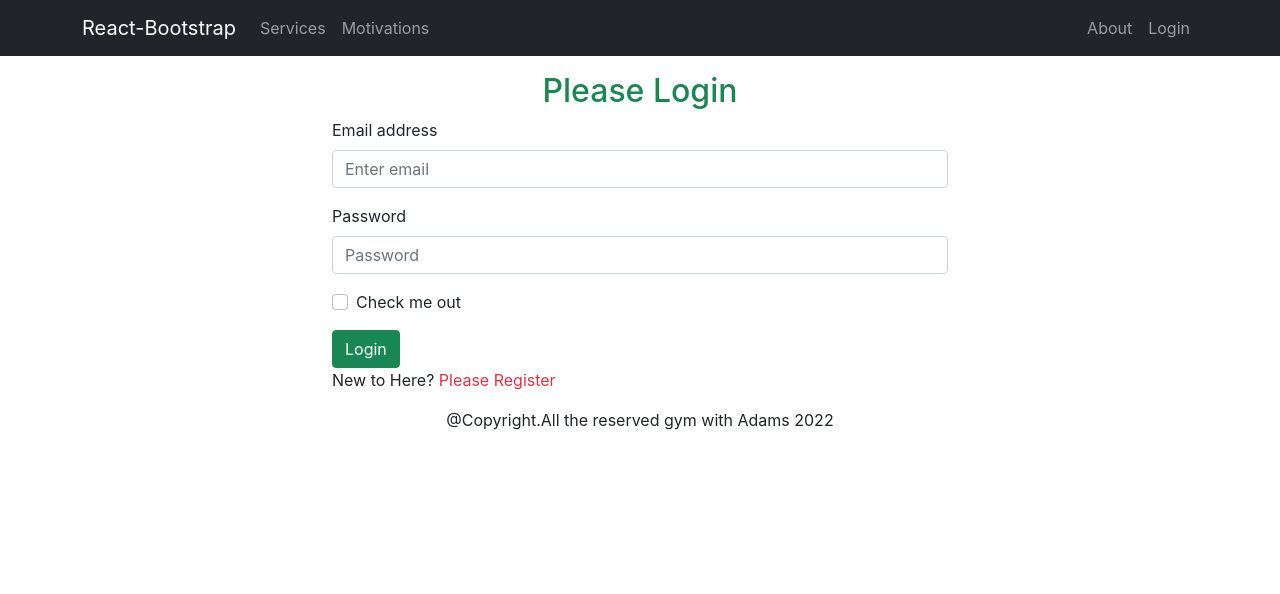
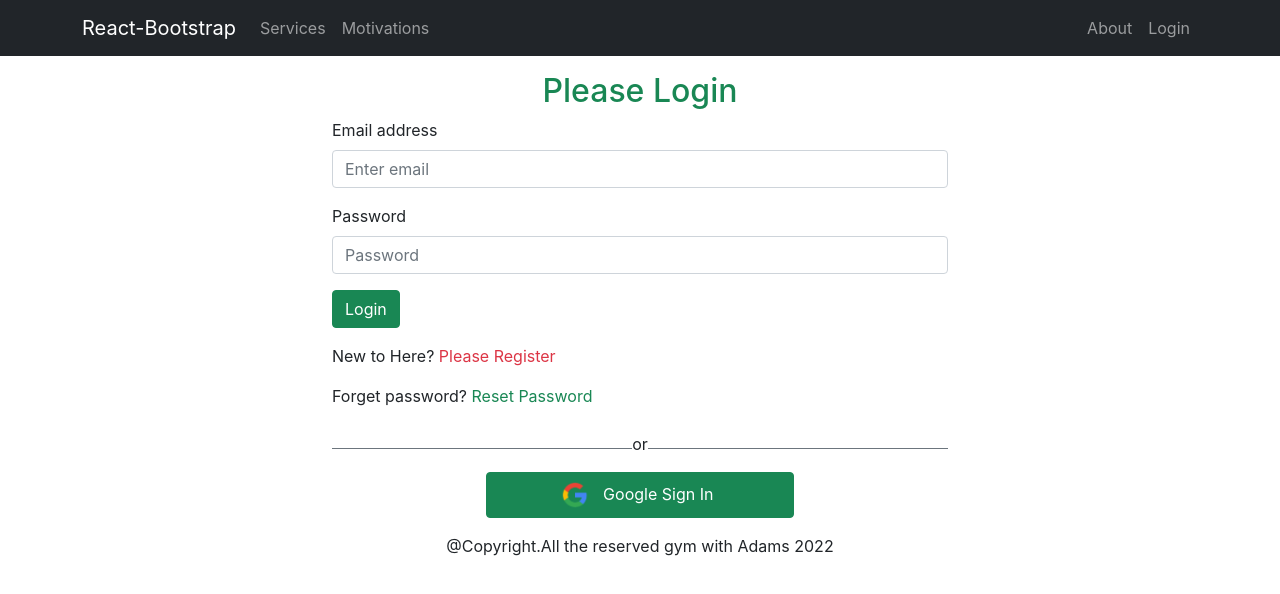
Before and after one commit to akramHoque/independent-service-provider, a React (Create React App) app: page /login in a window 1280 px wide. Shown: the top 594 px of the page. Built offline with nearby package versions, Linux system fonts and the light colour scheme; no server answers.

Commit message:
reload solve

```diff
--- /dev/null
+++ b/src/Pages/Login/GoogleLogin/GoogleLogin.js
@@ -0,0 +1,46 @@
+import React from 'react';
+import logo from '../../../images/Google/google.png' ;
+import { useSignInWithGoogle } from 'react-firebase-hooks/auth';
+import auth from '../../../firebase.init' ;
+import { useNavigate } from 'react-router-dom';
+
+const GoogleLogin = () => {
+ const [signInWithGoogle, user, loading, error] = useSignInWithGoogle(auth);
+ const navigate = useNavigate() ;
+let errorMessage ;
+
+ if (error) {
+       errorMessage =
+        <div>
+            <p className='text-danger'>Error: {error.message}</p>
+        </div>
+
+      }
+
+      if(user){
+              navigate('/home') ;
+      }
+
+        return (
+               <div>
+                <div className='d-flex align-items-center'>
+                      <div style={{height: '1.2px'}} className='bg-secondary w-50'></div>
+                      <p className='mt-2'>or</p>
+                      <div style={{height: '1.2px'}} className='bg-secondary w-50'></div>
+                </div>
+                {errorMessage}
+
+                <div>
+                        <button
+                                onClick={() => signInWithGoogle()}
+                        className='btn btn-success w-50 d-block mx-auto'>
+                               <img style={{width: '32px'}} src={logo} alt="" />
+                               <span className='px-2'> Google Sign In</span> </button>
+                </div>
+
+               </div>
+
+        );
+};
+
+export default GoogleLogin;
--- a/src/Pages/Login/Login/Login.js
+++ b/src/Pages/Login/Login/Login.js
@@ -1,8 +1,10 @@
+
 import React, { useRef } from 'react';
 import { Button, Form } from 'react-bootstrap';
-import { useSignInWithEmailAndPassword } from 'react-firebase-hooks/auth';
+import { useSendPasswordResetEmail, useSignInWithEmailAndPassword } from 'react-firebase-hooks/auth';
 import { Link, useLocation, useNavigate } from 'react-router-dom';
 import auth from '../../../firebase.init';
+import GoogleLogin from '../GoogleLogin/GoogleLogin';
 
 const Login = () => {
         const emailRef = useRef('');
@@ -10,8 +12,7 @@ const Login = () => {
         const navigate = useNavigate() ;
         const location = useLocation() ;
         let from = location.state?.from?.pathname || "/";
-
-
+        let errorMessage;
 
 
         const [
@@ -27,7 +28,18 @@ const Login = () => {
                 navigate(from, { replace: true });
             }
 
+            if (error) {
+                errorMessage = <p className='text-danger'>Error: {error?.message}</p>
+            }
+            const [sendPasswordResetEmail, sending] = useSendPasswordResetEmail(
+                auth
+              );
 
+          const resetPassword = async() =>{
+                const email = emailRef.current.value;
+                await sendPasswordResetEmail(email);
+                alert('Sent email');
+          }
 
         const navigateToRegister = event => {
                 navigate('/register')
@@ -57,14 +69,18 @@ const Login = () => {
          <Form.Label>Password</Form.Label>
          <Form.Control ref = {passwordRef} type="password" placeholder="Password" required />
          </Form.Group>
-         <Form.Group className="mb-3" controlId="formBasicCheckbox">
-         <Form.Check type="checkbox" label="Check me out" />
-         </Form.Group>
-         <Button variant="success" type="submit">
+         <Button className = 'mb-3' variant="success" type="submit">
             Login
          </Button>
 </Form>
+        {errorMessage}
+
 <p>New to Here? <Link to="/register" className='text-danger pe-auto text-decoration-none' onClick={navigateToRegister}>Please Register</Link> </p>
+<p>Forget password? <Link to="/register" className='text-success pe-auto text-decoration-none' onClick={resetPassword}>Reset Password</Link> </p>
+                <GoogleLogin></GoogleLogin>
+
+
+
  </div>
         );
 };
--- a/src/Pages/Login/Register/Register.js
+++ b/src/Pages/Login/Register/Register.js
@@ -7,13 +7,13 @@ import auth from '../../../firebase.init';
 
 const Register = () => {
         const navigate = useNavigate() ;
-
+        let errorMessage;
         const [
                 createUserWithEmailAndPassword,
                 user,
                 loading,
                 error,
-              ] = useCreateUserWithEmailAndPassword(auth);
+              ] = useCreateUserWithEmailAndPassword(auth, {sendEmailVerification:true});
 
 
         const navigateToLogin = event => {
@@ -23,6 +23,11 @@ const Register = () => {
          if(user){
                  navigate('/home') ;
          }
+
+         if (error) {
+          errorMessage = <p className='text-danger'>Error: {error?.message}</p>
+      }
+
 
         const handleRegister = event => {
                 event.preventDefault() ;
@@ -52,10 +57,11 @@ const Register = () => {
   <Form.Group className="mb-3" controlId="formBasicCheckbox">
     <Form.Check type="checkbox" label="Check me out" />
   </Form.Group>
-  <Button variant="success" type="submit">
+  <Button className='mb-3' variant="success" type="submit">
     Register
   </Button>
 </Form>
+{errorMessage}
 <p>Already have an account? <Link to="/login" className='text-danger pe-auto text-decoration-none' onClick={navigateToLogin}>Please Login</Link> </p>
                 </div>
         );
--- a/src/Pages/Login/RequireAuth/RequireAuth.js
+++ b/src/Pages/Login/RequireAuth/RequireAuth.js
@@ -2,10 +2,17 @@ import React from 'react';
 import { useAuthState } from 'react-firebase-hooks/auth';
 import { Navigate, useLocation } from 'react-router-dom';
 import auth from '../../../firebase.init';
+import Checkout from '../../Checkout/Checkout' ;
 
 const RequireAuth = ({children}) => {
-        const [user] = useAuthState(auth);
+        const [user, loading] = useAuthState(auth);
+        console.log('user' , user) ;
         const location = useLocation() ;
+
+        if(loading){
+                return <Checkout></Checkout>
+        }
+
         if(!user){
                 return <Navigate to="/login" state={{ from: location }} replace />;
         }
```
Also changed, not shown: src/images/Google/google.png (added).
